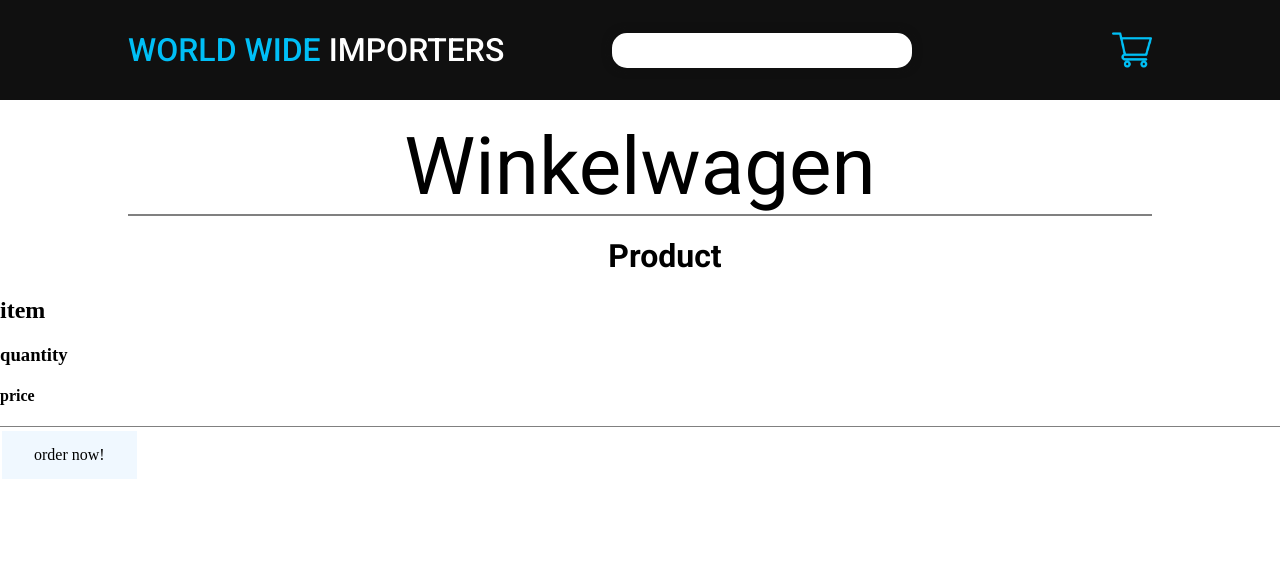
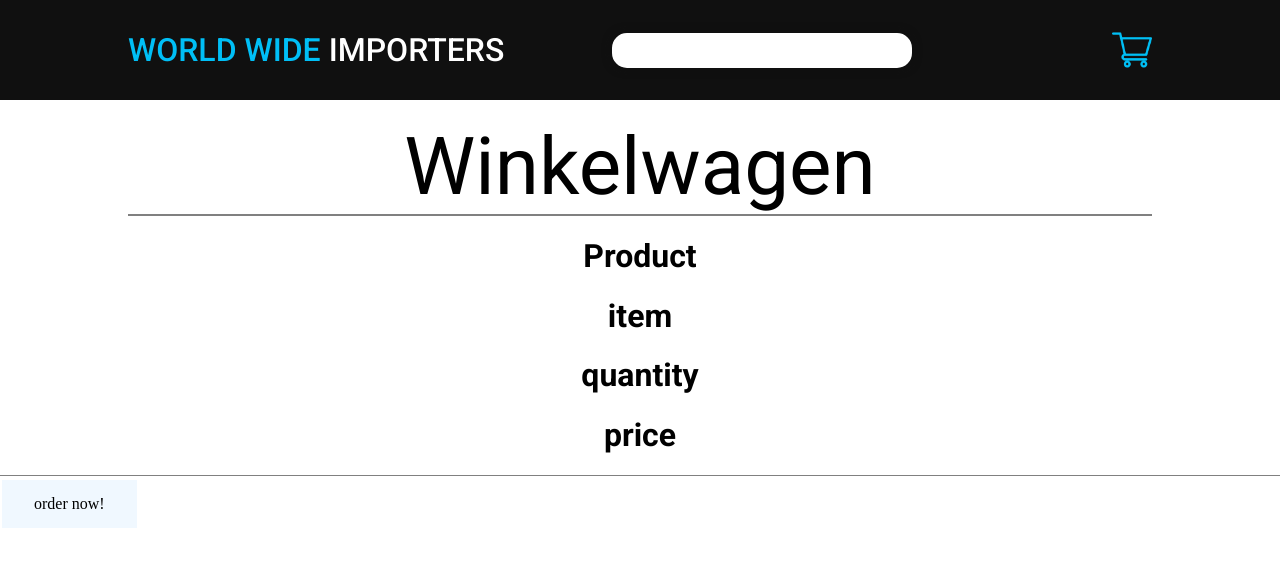
Before and after one commit to JanPetertje/webshop, a PHP site: page /winkelwagen in a window 1280 px wide. Shown: the top 567 px of the page. Run offline with PHP 8.4, Linux system fonts and the light colour scheme.

Commit message:
Veranderingen met de div voor de winkelwagen

```diff
--- a/inc/css/winkelwagen.css
+++ b/inc/css/winkelwagen.css
@@ -24,7 +24,7 @@
 
 .kopje1 {
     font-weight: bold;
-    padding-left: 50px;
+    padding-left: 0px;
 }
 div.top {
     width: 100vw;
--- a/views/winkelwagen.php
+++ b/views/winkelwagen.php
@@ -23,9 +23,9 @@
 
     <div class="kopjes">
         <h1 class="kopje1">Product</h1>
-        <h2 class="item">item</h2>
-        <h3 class="quantity">quantity</h3>
-        <h4 class="price">price</h4>
+        <h1 class="item">item</h1>
+        <h1 class="quantity">quantity</h1>
+        <h1 class="price">price</h1>
 
 <!--maak voor elke header een 1/8,3/8,5/8,7/8 zodat alles netjes te staan komt op de pagina-->
 
```
